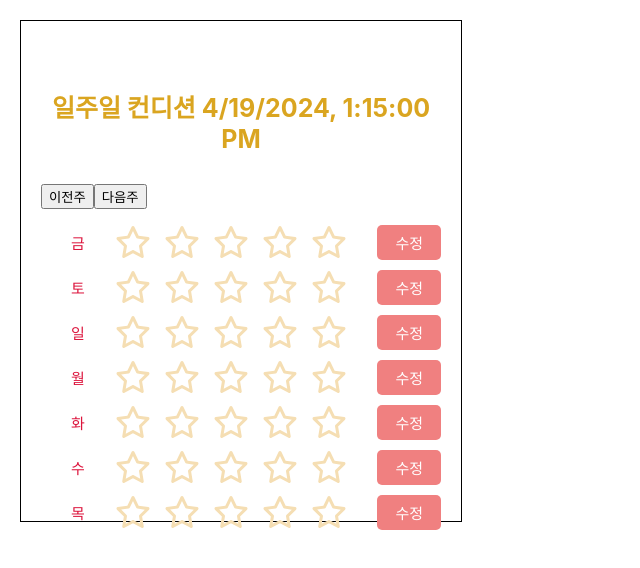
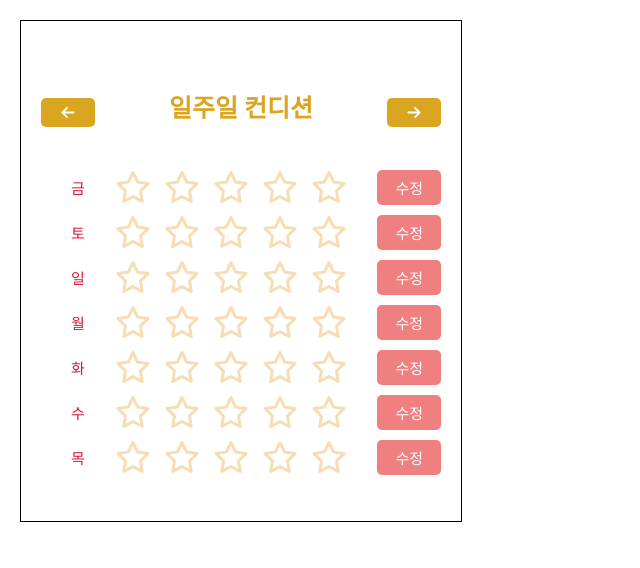
Before and after one commit to NarciSource/Pre-Onboarding-FE--post-assessment, a React (Create React App) app: page / in a window 1280 px wide. Shown: the top 568 px of the page, without its empty margins (0-640 px from the left). Built offline with nearby package versions, Linux system fonts and the light colour scheme; no server answers.

Commit message:
feat: 이전주/다음주 기능 추가

```diff
--- a/src/commons/filteringForWeek.js
+++ b/src/commons/filteringForWeek.js
@@ -1,19 +1,31 @@
 import formattingDate from "./formattingDate";
 
-const nextDate = (date, step = 0) => new Date(new Date().setDate(date.getDate() + step));
+const stepDate =
+    (date) =>
+    (step = 0) =>
+        new Date(new Date(date).setDate(date.getDate() + step));
+
+function getWeek(date, period = 0) {
+    return [...Array(Math.abs(period))].map((_, i) => (period > 0 ? i : -i)).map(stepDate(date));
+}
 
 function filteringForWeek(data, pivotDate) {
     const daysOfWeek = ["일", "월", "화", "수", "목", "금", "토"];
+    const formatting = (acc, { date, rate = 0 }) => ({ ...acc, [daysOfWeek[new Date(date).getDay()]]: { rate, date } });
+    const isIn = (v) => (a, b) => a < b ? a <= v && v <= b : b <= v && v <= a;
 
-    const today = formattingDate(pivotDate);
-    const before7day = formattingDate(nextDate(pivotDate, -7));
+    const period = -7;
+    const week = getWeek(pivotDate, period);
+    const today = formattingDate(week[0]);
+    const lastday = formattingDate(week[week.length - 1]);
 
-    const initial = daysOfWeek.reduce((acc, day) => ({ ...acc, [day]: { rate: 0, date: null } }), {});
+    const initial = week
+        .map(formattingDate)
+        .map((date) => ({ date }))
+        .reduce(formatting, {});
 
-    const thisWeekData = data?.filter(({ date }) => before7day <= date && date <= today).reduce((acc, { date, rate }) => ({ ...acc, [daysOfWeek[new Date(date).getDay()]]: { rate, date } }), initial);
-
-    return thisWeekData;
+    return data?.filter(({ date }) => isIn(date)(today, lastday)).reduce(formatting, initial);
 }
 
-export { nextDate };
+export { stepDate };
 export default filteringForWeek;
--- a/src/components/RatingsItem.jsx
+++ b/src/components/RatingsItem.jsx
@@ -24,10 +24,8 @@ function RatingsItem({ dayOfWeek, ratings, setRatings, date }) {
     }, []);
 
     return (
-        <RatingsItemDiv>
-            <div className="day" title={date}>
-                {dayOfWeek}
-            </div>
+        <RatingsItemDiv title={date}>
+            <div className="day">{dayOfWeek}</div>
 
             <div className="ratings">
                 {[1, 2, 3, 4, 5].map((rating, idx) => (
--- a/src/pages/RatingsPage.jsx
+++ b/src/pages/RatingsPage.jsx
@@ -16,7 +16,10 @@ function RatingsPage() {
 
     return (
         <RatingsLayoutDiv>
-            <h1>{dayOfWeek}요일 평점 매기기</h1>
+            <h1>
+                <small>{date}</small>
+                {dayOfWeek}요일 평점 매기기
+            </h1>
             <RatingsItem dayOfWeek={dayOfWeek} ratings={shortlyRatings} setRatings={setShortlyRatings} />
             <button
                 className="button"
@@ -36,6 +39,14 @@ const RatingsLayoutDiv = styled.div`
     display: flex;
     flex-direction: column;
 
+    h1 {
+        display: flex;
+        flex-direction: column;
+
+        small {
+            font-size: small;
+        }
+    }
     .button {
         margin: 50% 35%;
     }
--- a/src/pages/WeekPage.jsx
+++ b/src/pages/WeekPage.jsx
@@ -5,7 +5,9 @@ import { useSelector, useDispatch } from "react-redux";
 import { setRatings, setWeek } from "../redux/slices/ratings";
 import { styled } from "styled-components";
 import getHistory from "../network/getHistory";
-import filteringForWeek, { nextDate } from "../commons/filteringForWeek";
+import filteringForWeek, { stepDate } from "../commons/filteringForWeek";
+import { FontAwesomeIcon } from "@fortawesome/react-fontawesome";
+import { faArrowRight, faArrowLeft } from "@fortawesome/free-solid-svg-icons";
 
 function WeekPage() {
     const dispatch = useDispatch();
@@ -28,10 +30,13 @@ function WeekPage() {
 
     return (
         <WeekDiv>
-            <h1>일주일 컨디션 {date.toLocaleString()}</h1>
-            <div>
-                <button onClick={() => setDate(nextDate(date, -7))}>이전주</button>
-                <button onClick={() => setDate(nextDate(date, 7))}>다음주</button>
+            <div className="arrows">
+                <FontAwesomeIcon className="button" icon={faArrowLeft} onClick={() => setDate(stepDate(date)(-7))} />
+                <h1>
+                    <small>{ratingsOfWeek[week[0]].date}</small>
+                    일주일 컨디션
+                </h1>
+                <FontAwesomeIcon className="button" icon={faArrowRight} onClick={() => setDate(stepDate(date)(7))} />
             </div>
             <ul>
                 {week.map((dayOfWeek, idx) => (
@@ -48,6 +53,14 @@ function WeekPage() {
 }
 
 const WeekDiv = styled.div`
+    h1 {
+        display: flex;
+        flex-direction: column;
+
+        small {
+            font-size: small;
+        }
+    }
     ul {
         padding: 0;
         list-style: none;
@@ -56,6 +69,17 @@ const WeekDiv = styled.div`
         display: flex;
         justify-content: space-between;
         margin: 10px 0;
+    }
+
+    .arrows {
+        display: flex;
+        justify-content: space-between;
+        align-items: center;
+
+        .button {
+            padding: 7px;
+            background: goldenrod;
+        }
     }
 
     .modify-button {
```
